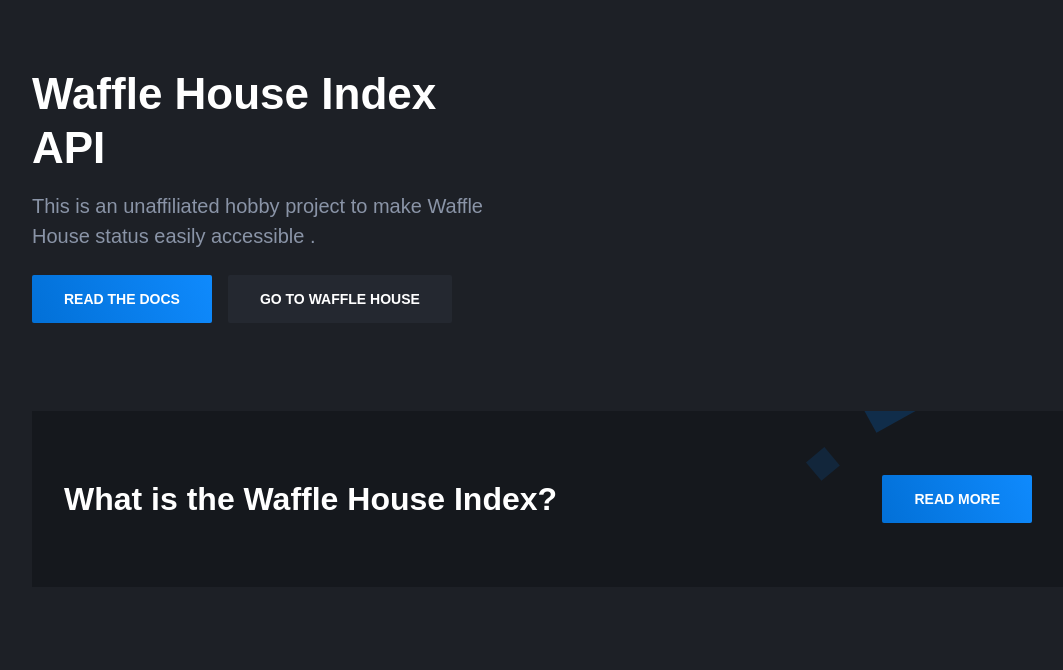
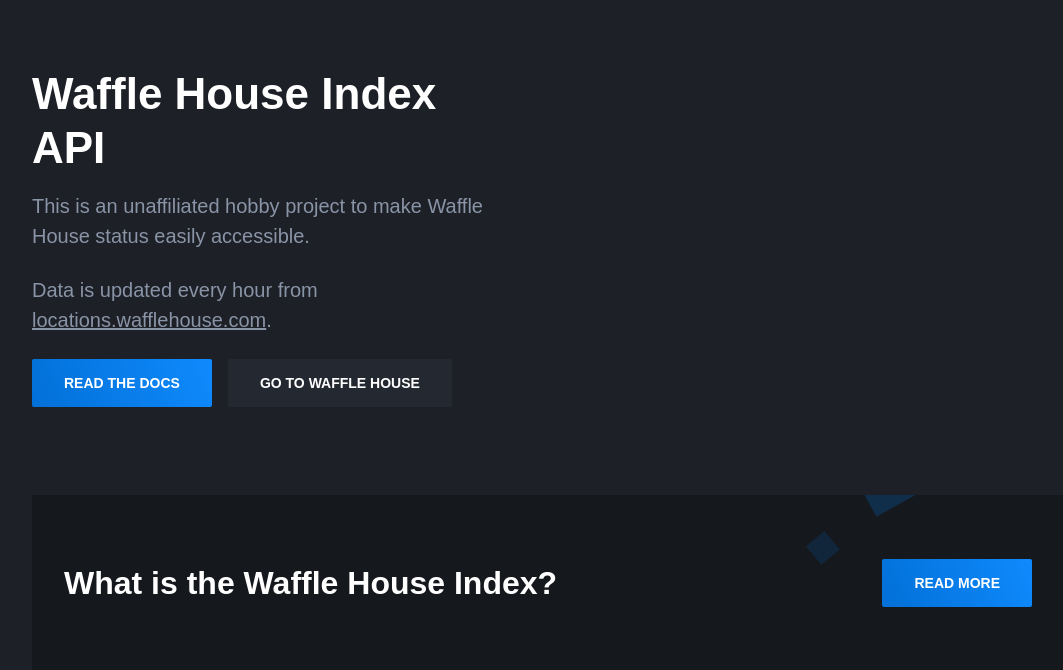
Before and after one commit to pastorhudson/wafflehouseindex, a FastAPI app: template templates/index.html in a window 1280 px wide. Shown: the part 823-1493 px from the top of the page, without its empty margins (92-1155 px from the left). Before the commit the page ends 1346 px from the top, so only its background shows below. Run offline with FastAPI, Linux system fonts and the light colour scheme; the template is opened without the code that fills it: most values are stand-ins (such as "Sample title", 1, 10 or a date in 2020); data that the repository does not hold is empty; parts of the project's set-up code (start-up, migrations or seed data) failed here and were passed over; some libraries are stand-ins or nearby versions; some web fonts are replaced.

Commit message:
Add some info, make links open in new tab

```diff
--- a/templates/index.html
+++ b/templates/index.html
@@ -143,7 +143,7 @@
   <tbody>
   {% for store in closed_stores.stores|sort(attribute='state') %}
   <tr>
-      <th scope="row" style="color: #dca325;"><a style="color: #dca325;" href="https://wafflehouse.locally.com/store/{{store.store_id}}">{{ store.name }}</a></th>
+      <th scope="row" style="color: #dca325;"><a style="color: #dca325;" target="_blank" href="https://wafflehouse.locally.com/store/{{store.store_id}}">{{ store.name }}</a></th>
       <td>{{ store.state }}</td>
       <td>{{ store.city }}</td>
       <td>{% if store.status == 'Closed - Closed' %}{{ store.status }}*{% else %}}{{ store.status }}{% endif %}</td>
@@ -168,8 +168,9 @@
                     <div class="hero-inner">
 						<div class="hero-copy">
 	                        <h1 class="hero-title mt-0">Waffle House Index API</h1>
-	                        <p class="hero-paragraph">This is an unaffiliated hobby project to make Waffle House status easily accessible .</p>
-	                        <div class="hero-cta"><a class="button button-primary" href="/docs">Read The Docs</a><a class="button" href="https://wafflehouse.com">Go To Waffle House</a></div>
+	                        <p class="hero-paragraph">This is an unaffiliated hobby project to make Waffle House status easily accessible.</p>
+                            <p class="hero-paragraph">Data is updated every hour from <a href="https://locations.wafflehouse.com/">locations.wafflehouse.com</a>.</p>
+	                        <div class="hero-cta"><a class="button button-primary" href="/docs">Read The Docs</a><a target="_blank" class="button" href="https://wafflehouse.com">Go To Waffle House</a></div>
 						</div>
 <!--						<div class="hero-figure anime-element">-->
 <!--							<svg class="placeholder" width="528" height="396" viewBox="0 0 528 396">-->
--- a/templates/partials/sites.html
+++ b/templates/partials/sites.html
@@ -11,7 +11,7 @@
   <tbody>
   {% for store in closed_stores.stores|sort(attribute='state') %}
   <tr>
-      <th scope="row" style="color: #dca325;"><a style="color: #dca325;" href="https://wafflehouse.locally.com/store/{{store.store_id}}">{{ store.name }}</a></th>
+      <th scope="row" style="color: #dca325;"><a style="color: #dca325;" target="_blank" href="https://wafflehouse.locally.com/store/{{store.store_id}}">{{ store.name }}</a></th>
       <td>{{ store.state }}</td>
       <td>{{ store.city }}</td>
       <td>{% if store.status == 'Closed - Closed' %}{{ store.status }}*{% else %}{{ store.status }}{% endif %}</td>
```
